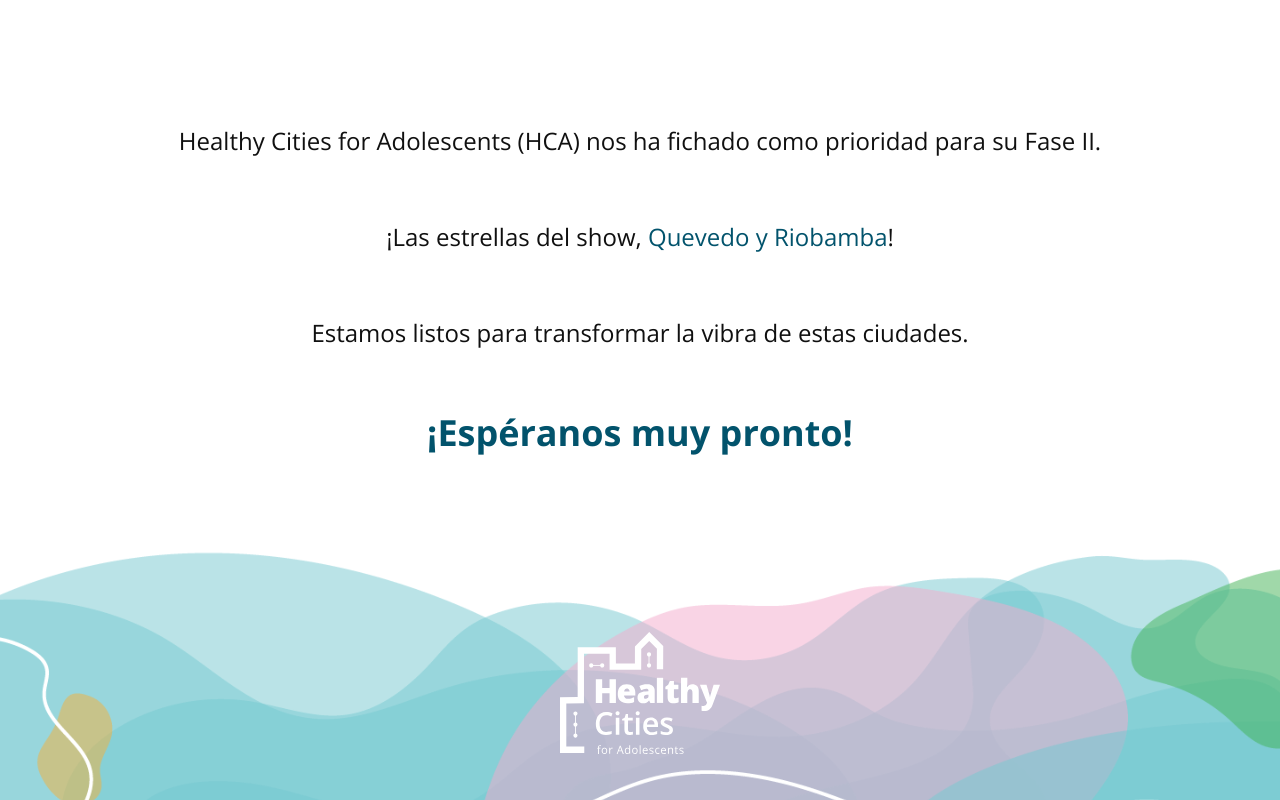
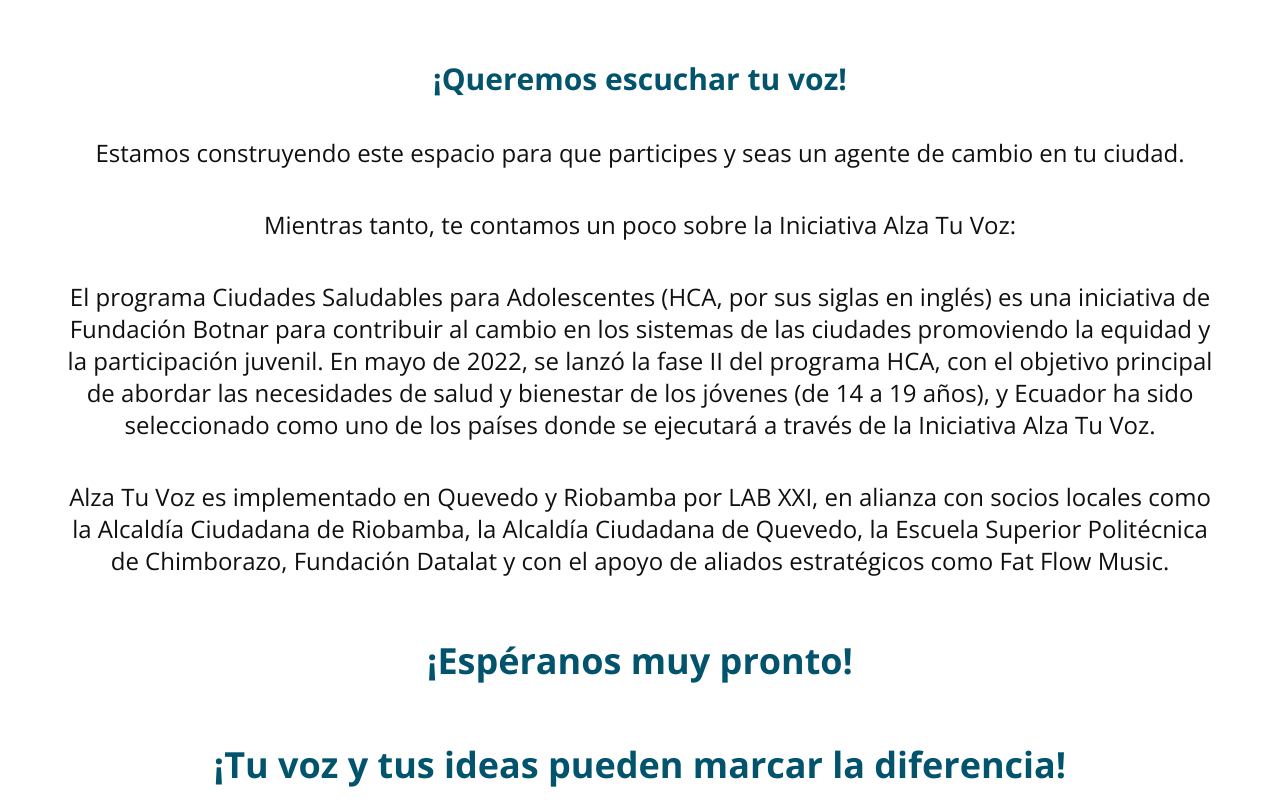
Before and after one commit to MorlinXD/ATV, a Next.js app: page / in a window 1280 px wide. Shown: the part 520-1320 px from the top of the page. Built offline with nearby package versions, Linux system fonts and the light colour scheme.

Commit message:
Construction text upgrade

```diff
--- a/app/page.tsx
+++ b/app/page.tsx
@@ -8,15 +8,32 @@
           src="/hero.png"
           alt="Imagen de portada"
           width={1440}
-          height={370}
+          height={350}
           priority
         />
       </section>
-      <div className="flex flex-col justify-center items-center text-center my-16 lg:my-20 px-8">
-        <h3 className='text-2xl text-black mt-16'>Healthy Cities for Adolescents (HCA) nos ha fichado como prioridad para su Fase II.</h3>
-        <h3 className='text-2xl text-black mt-16'>¡Las estrellas del show, <span className='text-hcadarkblue'>Quevedo y Riobamba</span>!</h3>
-        <h3 className='text-2xl text-black mt-16'>Estamos listos para transformar la vibra de estas ciudades.</h3>
+      <div className="flex flex-col justify-center items-center text-center my-5 lg:my-10 px-8 md:px-16">
+        <h1 className='text-3xl text-hcadarkblue font-bold mt-10'>¡Queremos escuchar tu voz!</h1>
+        <h3 className='text-2xl text-black mt-10'>
+          Estamos construyendo este espacio para que participes y seas un agente de cambio en tu ciudad.
+        </h3>
+        <h3 className='text-2xl text-black mt-10'>
+          Mientras tanto, te contamos un poco sobre la Iniciativa Alza Tu Voz:
+        </h3>
+        <h3 className='text-2xl text-black mt-10'>
+          El programa Ciudades Saludables para Adolescentes (HCA, por sus siglas en inglés) es una iniciativa de
+          Fundación Botnar para contribuir al cambio en los sistemas de las ciudades promoviendo la equidad y la
+          participación juvenil. En mayo de 2022, se lanzó la fase II del programa HCA, con el objetivo principal
+          de abordar las necesidades de salud y bienestar de los jóvenes (de 14 a 19 años), y Ecuador ha sido
+          seleccionado como uno de los países donde se ejecutará a través de la Iniciativa Alza Tu Voz.
+        </h3>
+        <h3 className='text-2xl text-black mt-10'>
+          Alza Tu Voz es implementado en Quevedo y Riobamba por LAB XXI, en alianza con socios locales como
+          la Alcaldía Ciudadana de Riobamba, la Alcaldía Ciudadana de Quevedo, la Escuela Superior Politécnica
+          de Chimborazo, Fundación Datalat y con el apoyo de aliados estratégicos como Fat Flow Music.
+        </h3>
         <h1 className='text-4xl text-hcadarkblue font-bold mt-16'>¡Espéranos muy pronto!</h1>
+        <h1 className='text-4xl text-hcadarkblue font-bold mt-16'>¡Tu voz y tus ideas pueden marcar la diferencia!</h1>
       </div>
     </main>
   )
```
